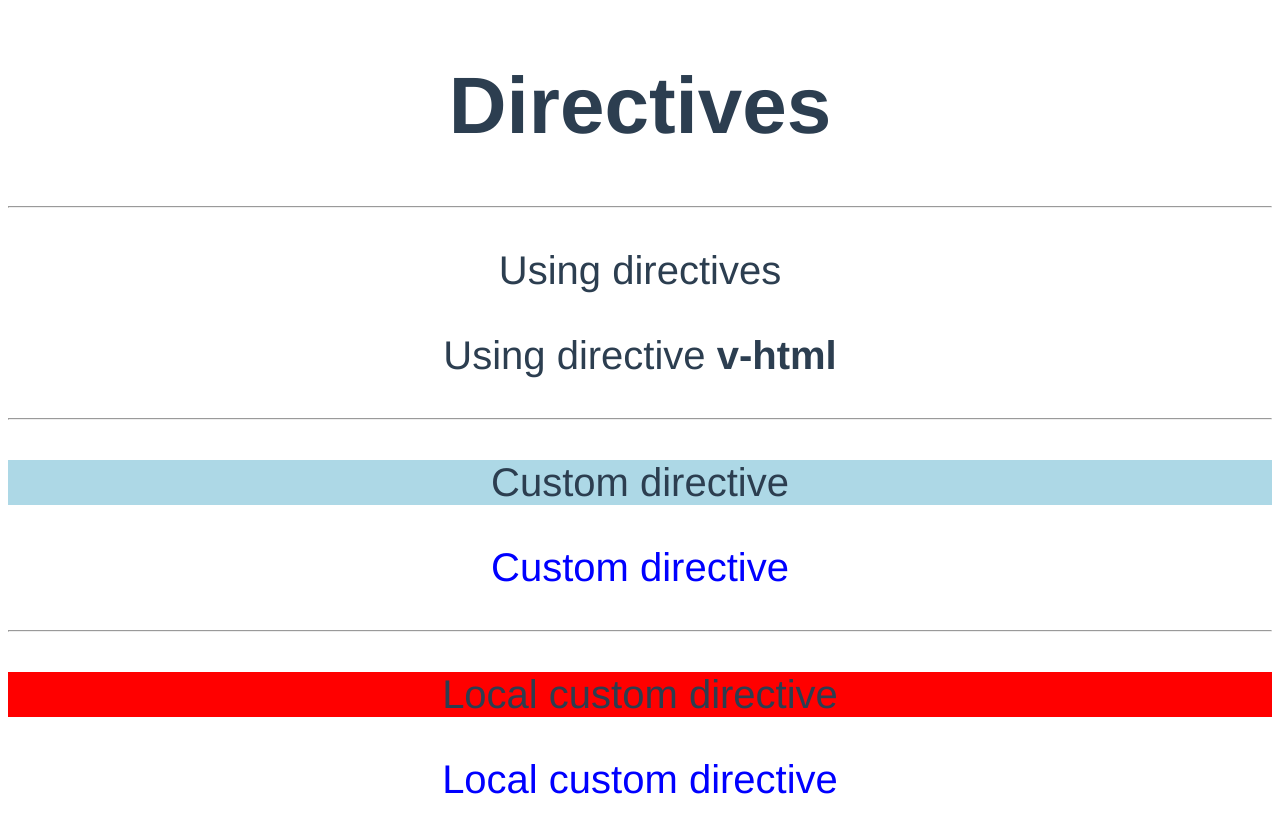
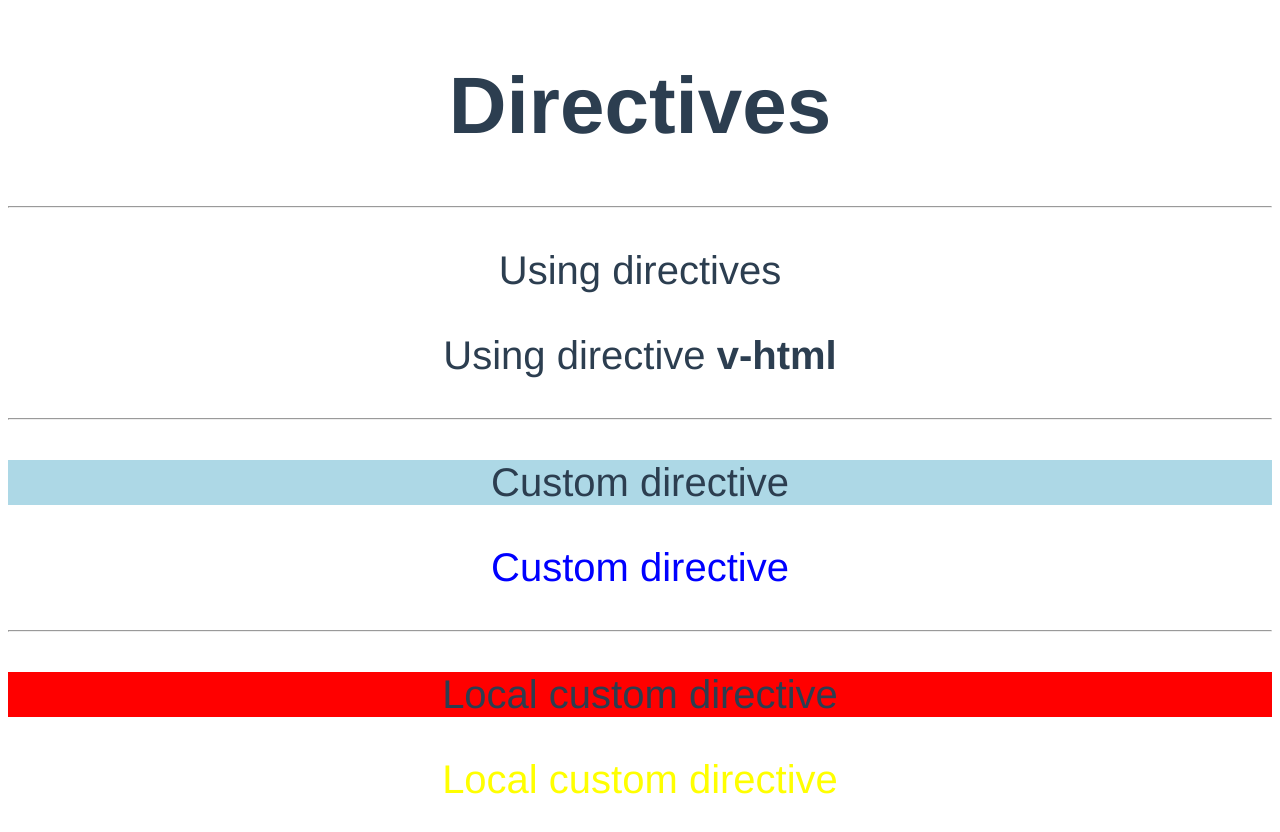
Before and after one commit to pedrosales/VueJS, a Vue app in the folder directives/directives-exercises/: page / in a window 1280 px wide. Shown: the top 832 px of the page. Built offline with nearby package versions, Linux system fonts and the light colour scheme.

Commit message:
complex object to directive

```diff
--- a/directives/directives-exercises/src/App.vue
+++ b/directives/directives-exercises/src/App.vue
@@ -8,8 +8,10 @@
     <p v-spotlight:background.delay="'lightblue'">Custom directive</p>
     <p v-spotlight.delay="color">Custom directive</p>
     <hr />
-    <p v-localspotlight:background.delay.switch="'red'">Local custom directive</p>
-    <p v-localspotlight.delay="color">Local custom directive</p>
+    <p
+      v-localspotlight:background.delay.switch="{ color1: 'green', color2: 'red', delay: 2000, interval: 200 }"
+    >Local custom directive</p>
+    <p v-localspotlight.delay="{ color1: 'yellow', delay: 5000 }">Local custom directive</p>
     <!-- <p v-test:args.modifier1.modifier2.modifier3="value"></p> -->
   </div>
 </template>
@@ -30,10 +32,10 @@ export default {
 
         let delay = 0;
 
-        if (binding.modifiers["delay"]) delay = 3000;
+        if (binding.modifiers["delay"]) delay = binding.value.delay;
 
-        const color1 = binding.value;
-        const color2 = "purple";
+        const color1 = binding.value.color1;
+        const color2 = binding.value.color2;
         let currentColor = color1;
 
         setTimeout(() => {
@@ -41,9 +43,9 @@ export default {
             setInterval(() => {
               currentColor = currentColor === color1 ? color2 : color1;
               applyColor(currentColor);
-            }, 1000);
+            }, binding.value.interval);
           } else {
-            applyColor(binding.value);
+            applyColor(binding.value.color1);
           }
         }, delay);
       },
```
